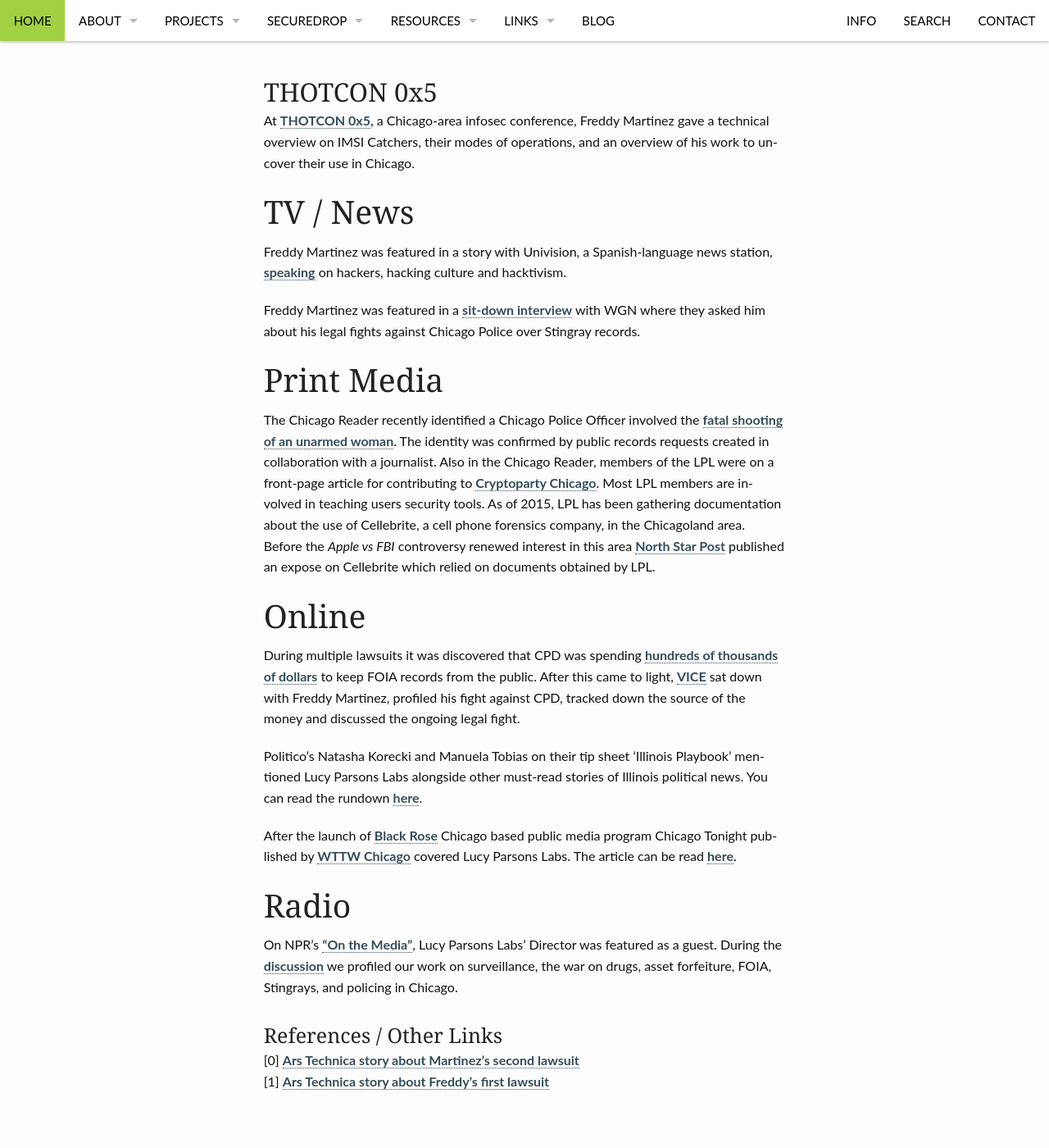
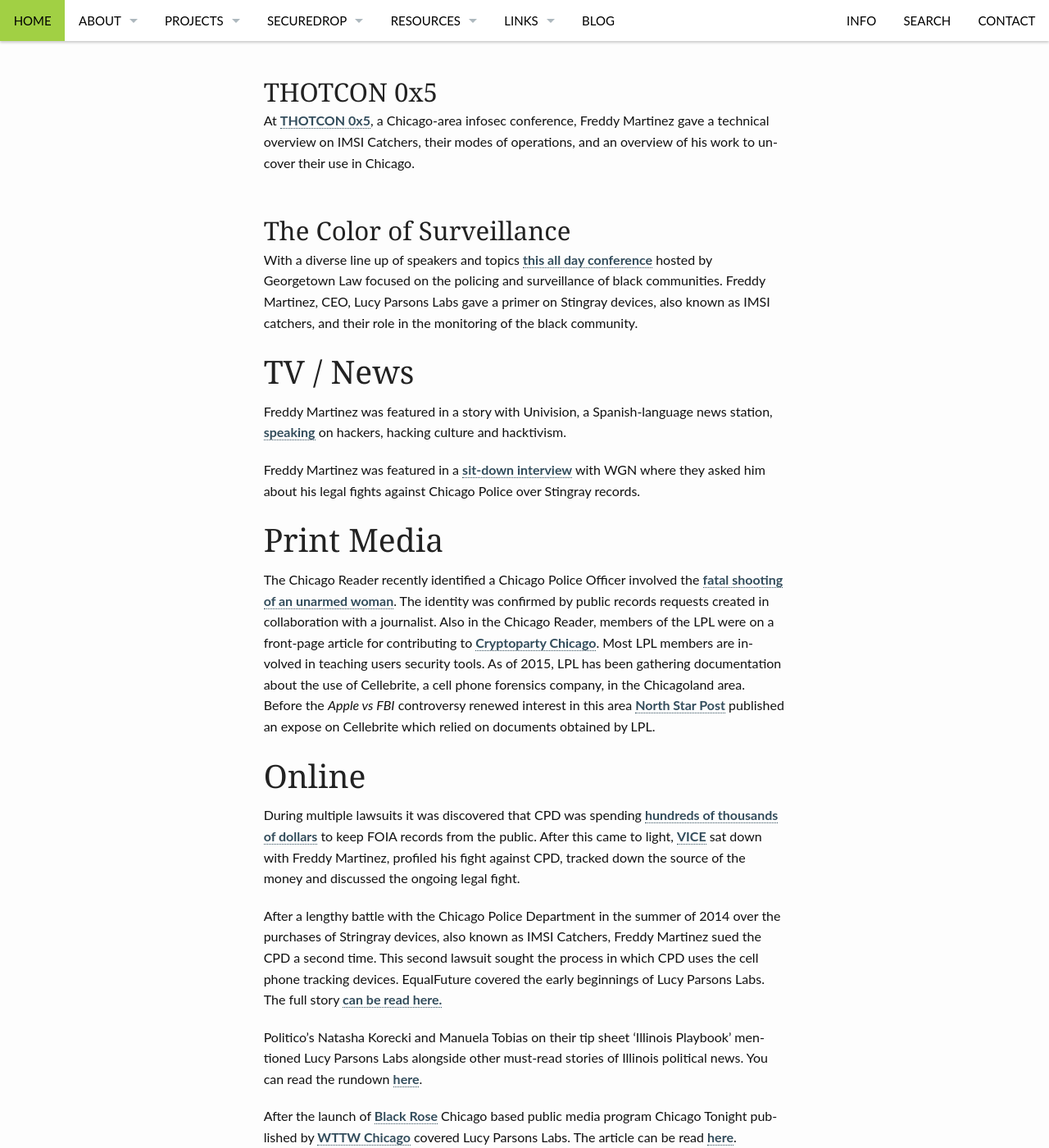
Before and after one commit to saltthefries/lucyparsonslabs.com, a Jekyll site: the page built from media/index.md, in a window 1280 px wide and 1400 px high, scrolled down 1108 px. Shown: the whole window at 82% size. Built offline with Jekyll 4.4.1, drawn with Linux system fonts in a browser that asks for light colours.

Commit message:
updating media and news events

```diff
--- a/media/index.md
+++ b/media/index.md
@@ -26,6 +26,9 @@
 
 At [THOTCON 0x5](http://thotcon.org/), a Chicago-area infosec conference, Freddy Martinez gave a technical overview on IMSI Catchers, their modes of operations, and an overview of his work to uncover their use in Chicago.
 
+## The Color of Surveillance
+
+With a diverse line up of speakers and topics [this all day conference](https://www.law.georgetown.edu/academics/centers-institutes/privacy-technology/events/index.cfm) hosted by Georgetown Law focused on the policing and surveillance of black communities. Freddy Martinez, CEO, Lucy Parsons Labs gave a primer on Stingray devices, also known as IMSI catchers, and their role in the monitoring of the black community.
 
 # TV / News
 Freddy Martinez was featured in a story with Univision, a Spanish-language news station, [speaking](http://www.univision.com/noticias/delitos-ciberneticos/hackers-los-piratas-del-presente) on hackers, hacking culture and hacktivism.
@@ -39,6 +42,8 @@
 # Online
 During multiple lawsuits it was discovered that CPD was spending [hundreds of thousands of dollars](http://arstechnica.com/tech-policy/2015/04/chicago-owes-lawyers-over-120000-for-defense-against-two-stingray-cases) to keep FOIA records from the public. After this came to light, [VICE](https://www.vice.com/read/stingrays-and-secrets-how-the-chicago-police-department-was-forced-to-come-clean-330/) sat down with Freddy Martinez, profiled his fight against CPD, tracked down the source of the money and discussed the ongoing legal fight.
 
+After a lengthy battle with the Chicago Police Department in the summer of 2014 over the purchases of Stringray devices, also known as IMSI Catchers, Freddy Martinez sued the CPD a second time. This second lawsuit sought the process in which CPD uses the cell phone tracking devices. EqualFuture covered the early beginnings of Lucy Parsons Labs. The full story [can be read here.](https://www.equalfuture.us/2015/11/25/lucy-parsons-labs-tech-chicago-activism/)
+
 Politico's Natasha Korecki and Manuela Tobias on their tip sheet 'Illinois Playbook' mentioned Lucy Parsons Labs alongside other must-read stories of Illinois political news. You can read the rundown [here](http://www.politico.com/tipsheets/illinois-playbook/2016/03/rauner-undeterred-by-scotus-labor-ruling-chicago-state-slipping-off-cliff-mark-kirks-garland-meeting-213477).
 
 After the launch of [Black Rose](https://www.lucyparsonslabs.com/securedrop) Chicago based public media program Chicago Tonight published by [WTTW Chicago](http://www.wttw.com/) covered Lucy Parsons Labs. The article can be read [here](http://chicagotonight.wttw.com/2016/03/31/anonymously-leaking-documents-journalists-chicago-just-got-easier).
```
